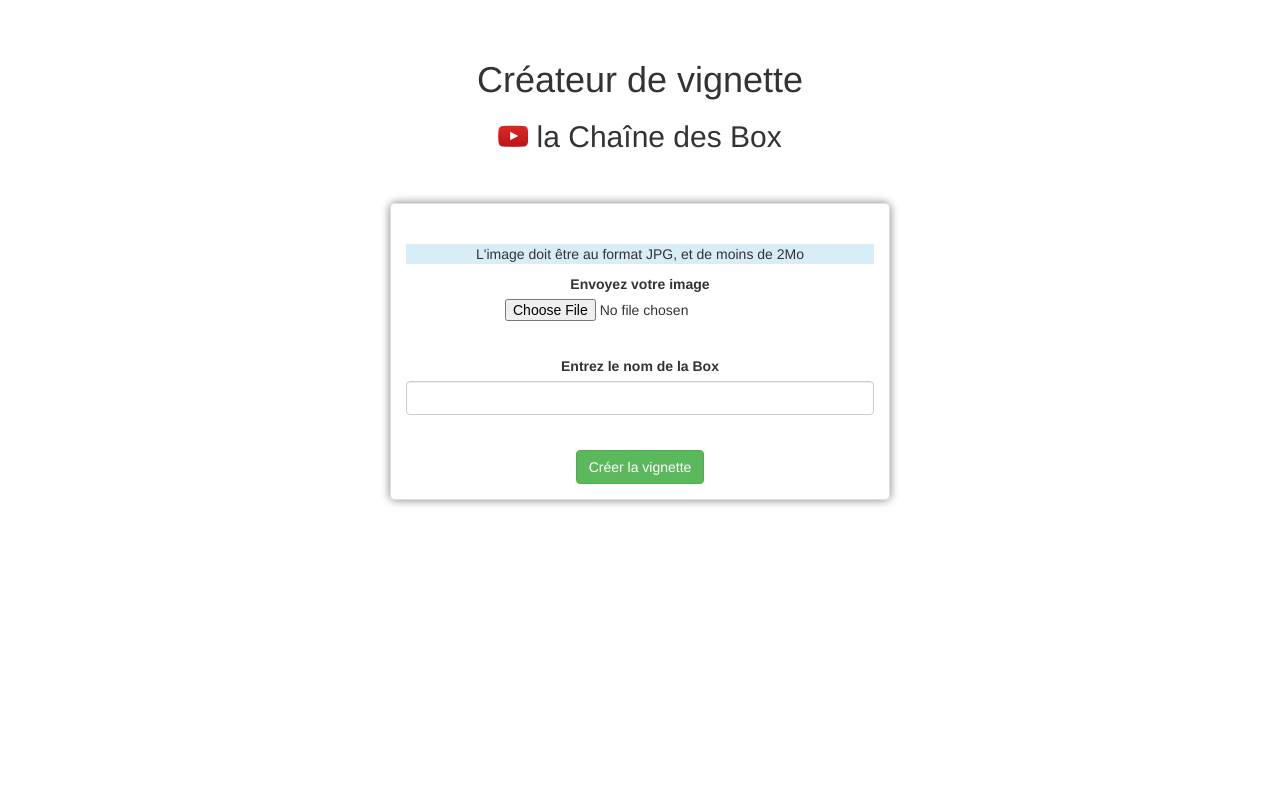
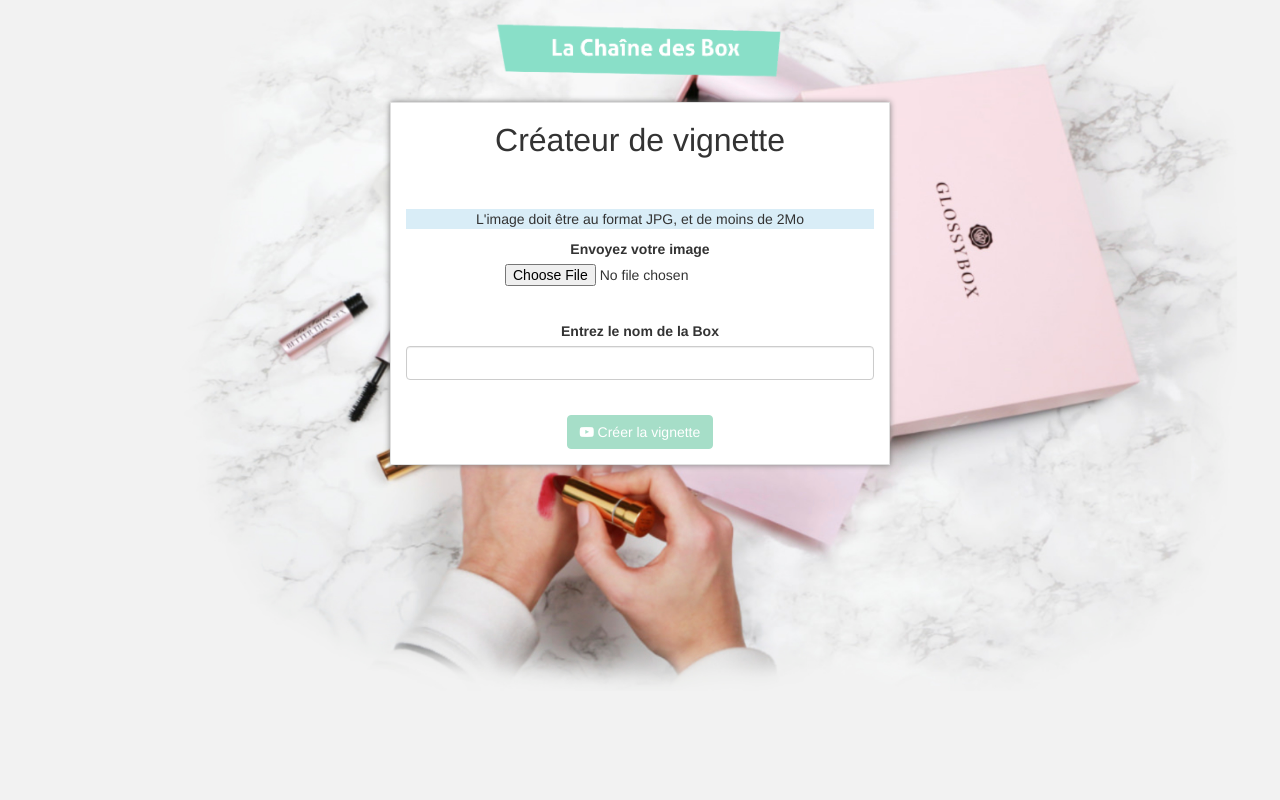
Before and after one commit to lemikeone/lcdb-tmb-generator, a PHP site: page / in a window 1280 px wide. Run offline with PHP 8.4, Linux system fonts and the light colour scheme.

Commit message:
Nouveau layout

```diff
--- a/form.php
+++ b/form.php
@@ -10,6 +10,6 @@
 	<input type="text" class="form-control" name="NomdelaBox" /><br />
 </div>
  <div class="form-group">
-    <input class="btn btn-success" type="submit" value="Créer la vignette" />
+    <button class="btn btn-success" type="submit" value=""/><i class="fa fa-youtube-play" aria-hidden="true"></i> Créer la vignette</button>
     </div>
 </form>
--- a/index.php
+++ b/index.php
@@ -5,39 +5,20 @@
 	<script src="https://maxcdn.bootstrapcdn.com/bootstrap/3.3.7/js/bootstrap.min.js" integrity="sha384-Tc5IQib027qvyjSMfHjOMaLkfuWVxZxUPnCJA7l2mCWNIpG9mGCD8wGNIcPD7Txa" crossorigin="anonymous"></script>
 	<link href="https://maxcdn.bootstrapcdn.com/bootstrap/3.3.7/css/bootstrap.min.css" rel="stylesheet" integrity="sha384-BVYiiSIFeK1dGmJRAkycuHAHRg32OmUcww7on3RYdg4Va+PmSTsz/K68vbdEjh4u" crossorigin="anonymous">
 	<link href="https://maxcdn.bootstrapcdn.com/font-awesome/4.7.0/css/font-awesome.min.css" rel="stylesheet" integrity="sha384-wvfXpqpZZVQGK6TAh5PVlGOfQNHSoD2xbE+QkPxCAFlNEevoEH3Sl0sibVcOQVnN" crossorigin="anonymous">
+	<link rel="stylesheet" type="text/css" href="mystyle.css">
 	<meta name="viewport" content="width=device-width, initial-scale=1">
+
 </head>
 
-<style type="text/css">
-	.containerm {
-		max-width: 500px;
-		border-width:1px;
-		border-color: #e0e0e0;
-		border-radius: 5px;
-		border-style:solid;
-		box-shadow: 0px 0px 10px grey;
-	}
-	.youtubecolor {
-		background: -webkit-linear-gradient(#e52d27, #b31217);
-  		-webkit-background-clip: text;
-  		-webkit-text-fill-color: transparent;
-
-	}
-	.containerfile {
-		max-width: 300px;
-
-</style>
-
 <body>
-<br><br>
+<div class="fond">
+<br>
+<div class="text-center"><img src="logo-page.png" width="300px"></div>
+<br>
+<div class="container containerm">
 <div class="text-center">
 <h1>Créateur de vignette</h1>
-<h2><i class="fa fa-youtube-play youtubecolor" aria-hidden="true"></i>
-la Chaîne des Box</h2>
 </div>
-<br><br>
-<div class="container containerm">
-
 <div class="text-center">
 <br><br>
 <?php
@@ -47,5 +28,6 @@ include 'form.php';
 ?>
 </div>
 </div>
+</div>
 </body>
 </html>
--- /dev/null
+++ b/mystyle.css
@@ -0,0 +1,41 @@
+.containerm {
+		max-width: 500px;
+		border-width:1px;
+		border-color: #e0e0e0;
+		border-radius: 0px;
+		border-style:solid;
+		box-shadow: 0px 0px 6px grey;
+		background-color: white;
+	}
+.youtubecolor {
+		background: -webkit-linear-gradient(#e52d27, #b31217);
+  		-webkit-background-clip: text;
+  		-webkit-text-fill-color: transparent;
+
+	}
+.containerfile {
+		max-width: 300px;
+
+	}
+.fond {
+		background-color: #d6d6d6;
+		background-image: url(background.jpg);
+		background-size: cover;
+		height: 100vh;
+	}
+.btn-success {
+		border-color : #A6DEC8;
+		background-color : #A6DEC8;
+
+	}
+
+.btn-success:hover {
+  color: #fff;
+border-color : #A6DEC8;
+		background-color : #A6DEC8;}
+
+h1 {
+font-weight:lighter;
+font-size: 32px;
+
+}
```
Also changed, not shown: image.php (+16 -4 lines), background.jpg (added), logo-page.png (added).
